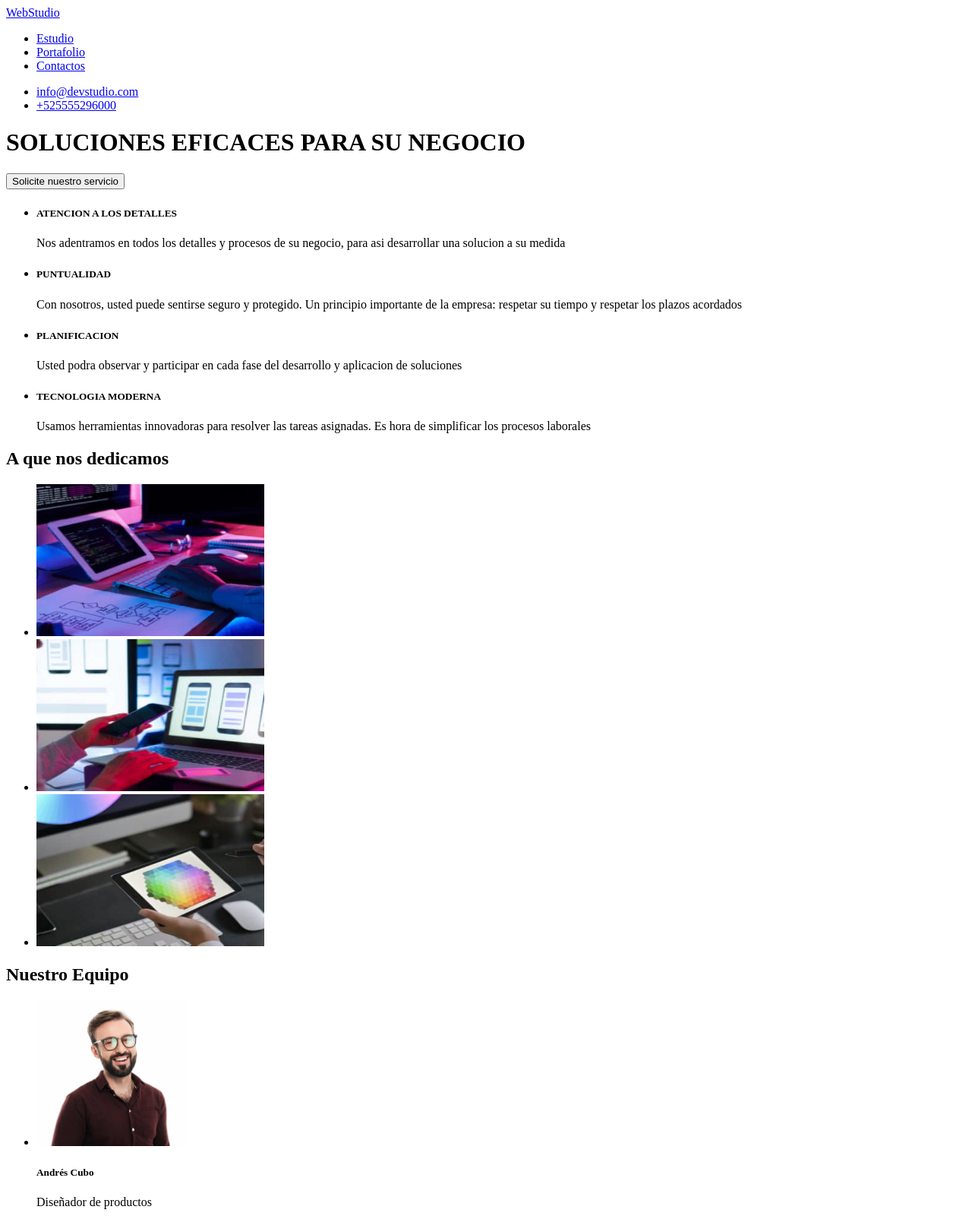
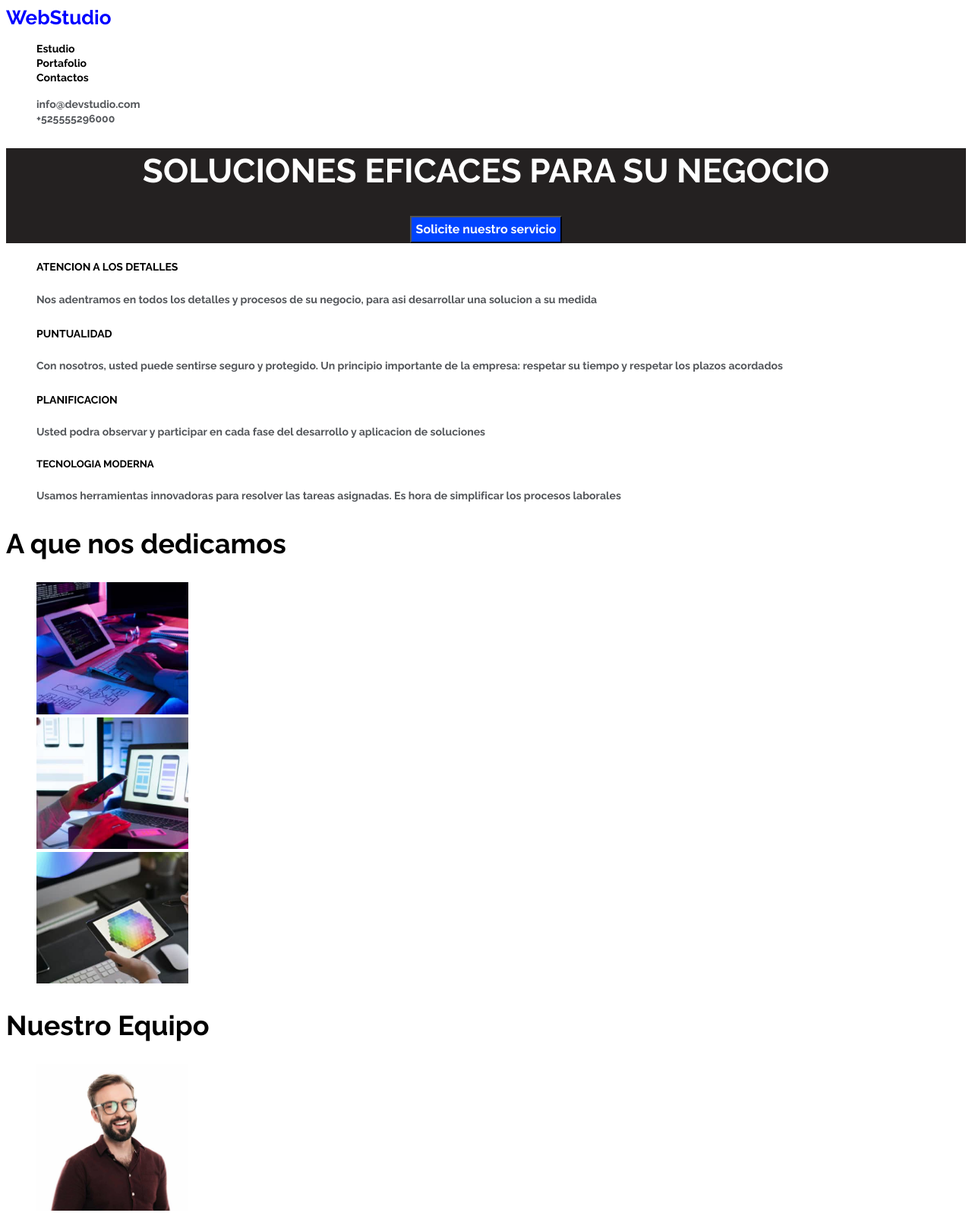
Before and after one commit to Krialheda/goit-makup-hw-01, a plain HTML site: page index.html in a window 1280 px wide. Shown: the top 1600 px of the page at 76% size. Drawn offline with Linux system fonts and the light colour scheme.

Commit message:
segundo commit

```diff
--- /dev/null
+++ b/css/styless.css
@@ -0,0 +1,165 @@
+@import url('https://fonts.googleapis.com/css2?family=Raleway:wght@700&family=Roboto:wght@400;500;700;900&display=swap');
+
+@import url('https://fonts.googleapis.com/css2?family=Roboto:wght@400;500;700;900&display=swap');
+
+* {
+  font-family: 'Raleway', 'Roboto', sans-serif;
+}
+
+.body {
+  color: black;
+  font-family: sans-serif, 'Roboto';
+}
+
+:root {
+  --parrafo-color: rgb(83, 86, 90);
+  --subtitulos-color: rgb(0, 0, 0);
+}
+
+.weblogo {
+  color: blue;
+  font-size: 26px;
+  letter-spacing: 0.03px;
+  line-height: 1.17;
+  text-decoration: none;
+}
+
+.head_link {
+  color: black;
+  text-decoration: none;
+  font-size: 14px;
+  letter-spacing: 0.02px;
+  line-height: 1.17;
+}
+
+.head_link:hover {
+  color: rgb(0, 68, 255);
+}
+
+.head_info {
+  color: rgb(83, 86, 90);
+  text-decoration: none;
+  font-size: 14px;
+  letter-spacing: 0.02px;
+  line-height: 1.17;
+}
+
+.headinfo:hover {
+  color: rgb(0, 68, 255);
+}
+
+.principal_title {
+  background-color: rgb(36, 33, 33);
+  text-align: center;
+}
+
+.title {
+  color: white;
+  font-size: 44px;
+  letter-spacing: 0.06px;
+  line-height: 1.36;
+}
+
+.firstbutton {
+  background-color: rgb(0, 68, 255);
+  color: white;
+  font-size: 16px;
+  letter-spacing: 0.06px;
+  line-height: 1.87;
+}
+
+.firstbutton:hover {
+  background-color: white;
+  color: black;
+  cursor: pointer;
+}
+
+.princ_skills {
+  color: var(--subtitulos-color);
+  font-size: 14px;
+  letter-spacing: 0.03px;
+  line-height: 1.17;
+}
+
+.Parrafos_skill {
+  color: var(--parrafo-color);
+  font-size: 14px;
+  letter-spacing: 0.03px;
+  line-height: 1.71;
+}
+
+.subtis_principal {
+  color: var(--subtitulos-color);
+  font-size: 36px;
+  letter-spacing: 0.03px;
+  line-height: 1.17;
+}
+
+.team_name {
+  color: var(--subtitulos-color);
+  font-size: 16px;
+  letter-spacing: 0.03px;
+  line-height: 1.17;
+}
+.team_Parrafos {
+  color: var(--parrafo-color);
+  font-size: 16px;
+  letter-spacing: 0.03px;
+  line-height: 1.17;
+}
+
+.potf_button {
+  text-align: center;
+}
+
+.main_button {
+  background: beige;
+  color: black;
+  font-size: 16px;
+  letter-spacing: 0.03px;
+  line-height: 1.62;
+  text-align: center;
+}
+
+.main_button:hover {
+  background-color: rgb(40, 117, 204);
+  color: white;
+  cursor: pointer;
+}
+
+.subtis_portf {
+  color: var(--subtitulos-color);
+  font-size: 18px;
+  letter-spacing: 0.06;
+  line-height: 2;
+}
+
+.potf_parrafo {
+  color: var(--parrafo-color);
+  font-size: 16px;
+  letter-spacing: 0.03px;
+  line-height: 1.87;
+}
+
+.foot_info {
+  color: var(--parrafo-color);
+  text-decoration: none;
+  font-size: 14px;
+  letter-spacing: 0.03px;
+  line-height: 1.7;
+}
+
+.list {
+  list-style: none;
+}
+
+.link:focus {
+  color: rgb(0, 68, 255);
+}
+.link:active {
+  color: red;
+}
+
+.title_portfolio {
+  display: none;
+}
--- a/index.html
+++ b/index.html
@@ -3,120 +3,114 @@
   <head>
     <meta charset="UTF-8" />
     <meta name="viewport" content="width=device-width, initial-scale=1.0" />
-    <title>Documents</title>
+    <title>WebStudio</title>
+    <link rel="stylesheet" href="./css/styless.css" />
   </head>
-  <body>
+
+  <body class="body">
     <header>
-      <nav>
-        <a href="#">WebStudio</a>
-        <ul>
-          <li><a href="#">Estudio</a></li>
-          <li><a href="#">Portafolio</a></li>
-          <li><a href="#">Contactos</a></li>
-        </ul>
-      </nav>
-      <ul>
-        <li><a href="mailto:info@devstudio.com">info@devstudio.com</a></li>
-        <li><a href="tel:+525555296000">+525555296000</a></li>
+      <nav><a class="weblogo" href="#">WebStudio</a></nav>
+      <ul class="list">
+        <li><a href="./index.html" class="head_link">Estudio</a></li>
+        <li><a href="./portfolio.html" class="head_link">Portafolio</a></li>
+        <li><a href="#" class="head_link">Contactos</a></li>
+      </ul>
+      <ul class="list">
+        <li><a class="head_info" href="mailto:info@devstudio.com">info@devstudio.com</a></li>
+        <li><a class="head_info" href="tel:+525555296000">+525555296000</a></li>
       </ul>
     </header>
+
     <main>
-      <h1>SOLUCIONES EFICACES PARA SU NEGOCIO</h1>
-      <button type="button">Solicite nuestro servicio</button>
-      <ul>
+      <div class="principal_title">
+        <h1 class="title">SOLUCIONES EFICACES PARA SU NEGOCIO</h1>
+        <button type="button" class="firstbutton">Solicite nuestro servicio</button>
+      </div>
+      <ul class="list">
         <li>
-          <h5>ATENCION A LOS DETALLES</h5>
-          <p>
+          <h5 class="princ_skills">ATENCION A LOS DETALLES</h5>
+          <p class="Parrafos_skill">
             Nos adentramos en todos los detalles y procesos de su negocio, para asi desarrollar una
             solucion a su medida
           </p>
         </li>
         <li>
-          <h5>PUNTUALIDAD</h5>
-          <p>
+          <h5 class="princ_skills">PUNTUALIDAD</h5>
+          <p class="Parrafos_skill">
             Con nosotros, usted puede sentirse seguro y protegido. Un principio importante de la
             empresa: respetar su tiempo y respetar los plazos acordados
           </p>
         </li>
         <li>
-          <h5>PLANIFICACION</h5>
-          <p>
+          <h5 class="princ_skills">PLANIFICACION</h5>
+          <p class="Parrafos_skill">
             Usted podra observar y participar en cada fase del desarrollo y aplicacion de soluciones
           </p>
         </li>
         <li>
-          <h5>TECNOLOGIA MODERNA</h5>
-          <p>
+          <h5 class="princ_skill">TECNOLOGIA MODERNA</h5>
+          <p class="Parrafos_skill">
             Usamos herramientas innovadoras para resolver las tareas asignadas. Es hora de
             simplificar los procesos laborales
           </p>
         </li>
       </ul>
-      <h2>A que nos dedicamos</h2>
-      <ul>
+      <h2 class="subtis_principal">A que nos dedicamos</h2>
+      <ul class="list">
         <li>
           <img
             src="Imagenes/NosdedicamosOrganigrama.jpg"
             alt="Escritorio organigrama"
-            width="300"
-            height="200"
+            width="200"
           />
         </li>
         <li>
-          <img
-            src="Imagenes/NosdedicamosCelulares.jpg"
-            alt="Celulares Pantalla"
-            width="300"
-            height="200"
-          />
+          <img src="Imagenes/NosdedicamosCelulares.jpg" alt="Celulares Pantalla" width="200" />
         </li>
         <li>
-          <img
-            src="Imagenes/NosdedicamosColores.jpg"
-            alt="Pixeles colores"
-            width="300"
-            height="200"
-          />
+          <img src="Imagenes/NosdedicamosColores.jpg" alt="Pixeles colores" width="200" />
         </li>
       </ul>
-      <h2>Nuestro Equipo</h2>
-      <ul>
+      <h2 class="subtis_principal">Nuestro Equipo</h2>
+      <ul class="list">
         <li>
           <img src="Imagenes/TeamAndres.jpg" alt="Andres Team" width="200" />
-          <h5>Andrés Cubo</h5>
-          <p>Diseñador de productos</p>
+          <h5 class="team_name">Andrés Cubo</h5>
+          <p class="team_Parrafos">Diseñador de productos</p>
         </li>
         <li>
           <img src="Imagenes/TeamCarla.jpg" alt="Carla Team" width="200" />
-          <h5>Carla Palacios</h5>
-          <p>Desarrolladora Frontend</p>
+          <h5 class="team_name">Carla Palacios</h5>
+          <p class="team_Parrafos">Desarrolladora Frontend</p>
         </li>
         <li>
           <img src="Imagenes/TeamMario.jpg" alt="Mario Team" width="200" />
-          <h5>Mario Dorado</h5>
-          <p>Marketing</p>
+          <h5 class="team_name">Mario Dorado</h5>
+          <p class="team_Parrafos">Marketing</p>
         </li>
         <li>
           <img src="Imagenes/TeamPablo.jpg" alt="Pablo Team" width="200" />
-          <h5>Pablo Mijangos</h5>
-          <p>Diseeñador IU</p>
+          <h5 class="team_name">Pablo Mijangos</h5>
+          <p class="team_Parrafos">Diseñador IU</p>
         </li>
       </ul>
     </main>
+
     <footer>
-      <a href="#">WebStudio</a>
+      <a href="#" class="weblogo">WebStudio</a>
       <address>
-        <ul>
+        <ul class="list">
           <li>
             <a
               href="https://goo.gl/maps/LBk5PmbmgrjJrp6a9"
               target="_blank"
               rel="noopener noreferrer"
+              class="foot_info"
               >Calz. Ticoman 500, Ciudad de México, CDMX, México</a
             >
           </li>
-          <li><a href="mailto:info@devstudio.com">info@devstudio.com</a></li>
-          <li><a href="tel:+525555296000">+525555296000</a></li>
+          <li><a class="foot_info" href="mailto:info@devstudio.com">info@devstudio.com</a></li>
+          <li><a class="foot_info" href="tel:+525555296000">+525555296000</a></li>
         </ul>
       </address>
     </footer>
```
Also changed, not shown: portfolio.html (added, +108 -0 lines), Imagenes/Audifonos.jpg (added), Imagenes/Basquet.jpg (added), Imagenes/Cajas.jpg (added), Imagenes/Compu3pax.jpg (added), Imagenes/CompuManos.jpg (added), Imagenes/CompuMundi.jpg (added), Imagenes/LabElTag.jpg (added), Imagenes/LibroImLimit.jpg (added), Imagenes/TheSeaTittle.jpg (added).
